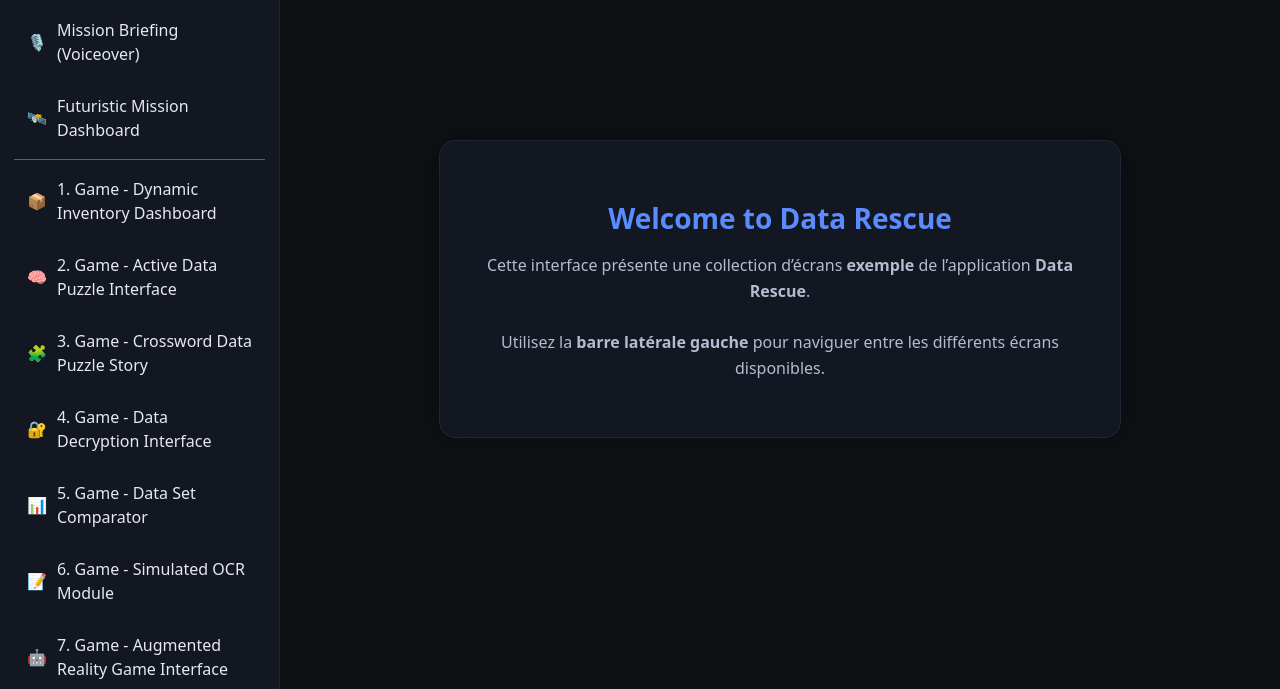
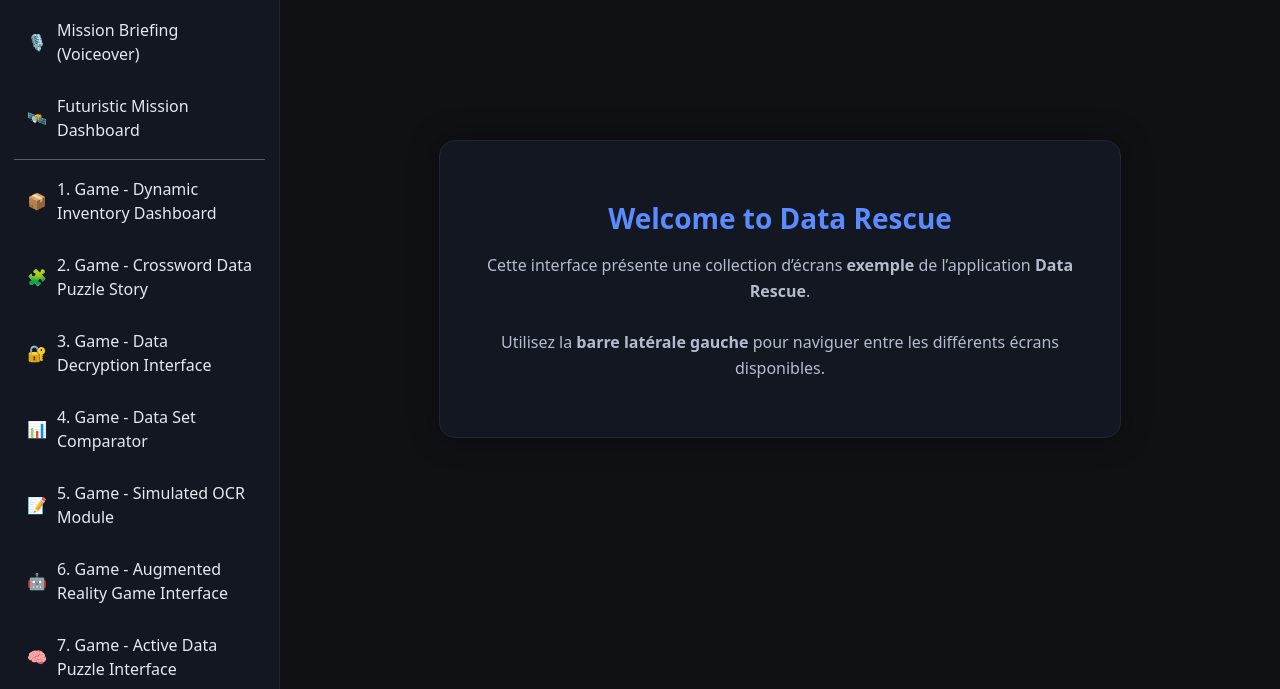
Before and after one commit to Gregcrn/datarescue-exemple, a plain HTML site: page index.html in a window 1280 px wide. Shown: the part 111-800 px from the top of the page. Drawn offline with nearby package versions, Linux system fonts and the light colour scheme.

Commit message:
Update navigation links and adjust numbering for game interfaces

```diff
--- a/index.html
+++ b/index.html
@@ -212,28 +212,26 @@
                 <hr class="w-full border-white/30" />
                 <a class="link" data-path="dynamic_inventory_dashboard/code.html"
                     href="#/dynamic_inventory_dashboard">📦 <span>1. Game - Dynamic Inventory Dashboard</span></a>
-                <a class="link" data-path="active_data_puzzle_interface/code.html"
-                    href="#/active_data_puzzle_interface">🧠 <span>2. Game - Active Data Puzzle Interface</span></a>
                 <a class="link" data-path="crossword_data_puzzle_story/code.html"
-                    href="#/crossword_data_puzzle_story">🧩 <span>3. Game - Crossword Data Puzzle Story</span></a>
+                    href="#/crossword_data_puzzle_story">🧩 <span>2. Game - Crossword Data Puzzle Story</span></a>
                 <a class="link" data-path="data_decryption_interface/code.html" href="#/data_decryption_interface">🔐
-                    <span>4. Game - Data Decryption Interface</span></a>
-                <a class="link" data-path="data_set_comparator/code.html" href="#/data_set_comparator">📊 <span>5. Game -
+                    <span>3. Game - Data Decryption Interface</span></a>
+                <a class="link" data-path="data_set_comparator/code.html" href="#/data_set_comparator">📊
+                    <span>4. Game -
                         Data Set
                         Comparator</span></a>
                 <a class="link" data-path="simulated_ocr_module/code.html" href="#/simulated_ocr_module">📝
-                    <span>6. Game - Simulated OCR Module</span></a>
+                    <span>5. Game - Simulated OCR Module</span></a>
                 <a class="link" data-path="augmented_reality_game_interface/code.html" href="#/augmented_reality_game_interface">🤖
-                    <span>7. Game - Augmented Reality Game Interface</span></a>
+                    <span>6. Game - Augmented Reality Game Interface</span></a>
+                <a class="link" data-path="active_data_puzzle_interface/code.html"
+                    href="#/active_data_puzzle_interface">🧠 <span>7. Game - Active Data Puzzle Interface</span></a>
                 <hr class="w-full border-white/30" />
                 <a class="link" data-path="mission_outcome_display/code.html" href="#/mission_outcome_display">✅
                     <span>Mission Outcome Display</span></a>
 
                 <a class="link" data-path="agent_leaderboard/code.html" href="#/agent_leaderboard">🏆 <span>Agent
                         Leaderboard</span></a>
-
-
-
             </nav>
 
             <div style="margin:14px 8px; color:var(--muted); font-size:12px">
```
Also changed, not shown: futuristic_mission_dashboard/code.html (+11 -6 lines).
